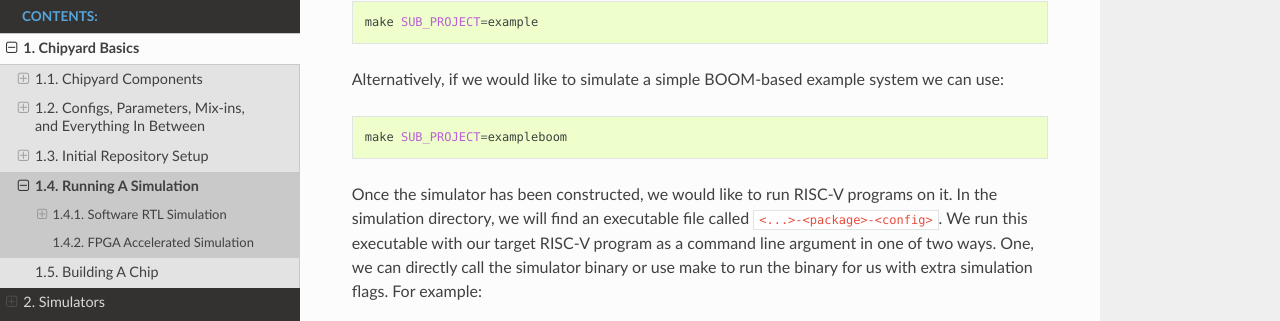
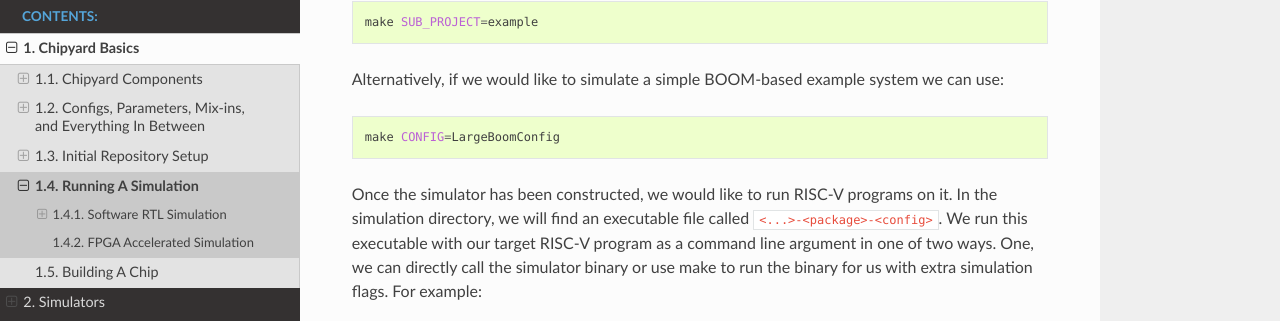
Before and after one commit to ucb-bar/chipyard, a Sphinx documentation site: the page built from docs/Chipyard-Basics/Running-A-Simulation.rst, in a window 1280 px wide and 900 px high, scrolled down 1344 px. Shown: the part 130-451 px from the top of the window. Built offline with Sphinx 7.4.7 and the Read the Docs theme 2.0.0, drawn with Linux system fonts in a browser that asks for light colours; pages that are not in the unit, such as notebooks, are missing from menus.

Commit message:
[docs] [skip ci] Update boom build command in docs

```diff
--- a/docs/Chipyard-Basics/Running-A-Simulation.rst
+++ b/docs/Chipyard-Basics/Running-A-Simulation.rst
@@ -62,7 +62,7 @@ Alternatively, if we would like to simulate a simple BOOM-based example system w
 
 .. code-block:: shell
 
-    make SUB_PROJECT=exampleboom
+    make CONFIG=LargeBoomConfig
 
 Once the simulator has been constructed, we would like to run RISC-V programs on it.
 In the simulation directory, we will find an executable file called ``<...>-<package>-<config>``.
```
